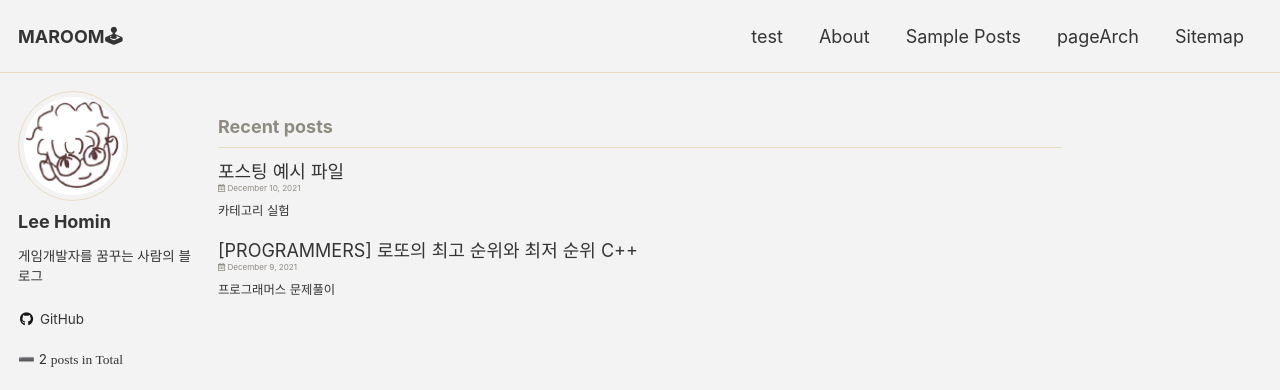
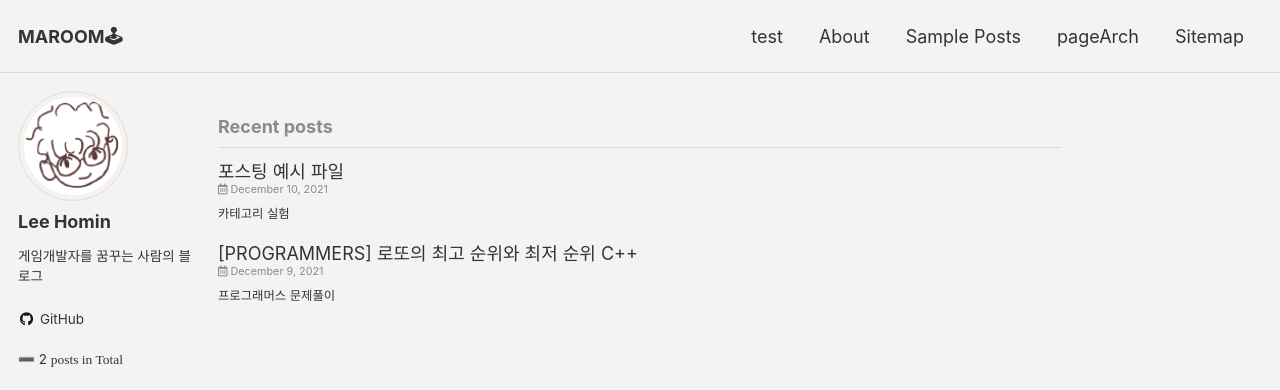
Before and after one commit to Squidward79/Squidward79.github.io, a Jekyll site: the page built from index.html, in a window 1280 px wide. Shown: the top 390 px of the page. Built offline with Jekyll 4.4.1, drawn with Linux system fonts in a browser that asks for light colours; cached includes are drawn as plain includes; the list of posts is cut into pages by our own code.

Commit message:
사이즈 조정중

```diff
--- a/_includes/archive-single.html
+++ b/_includes/archive-single.html
@@ -20,7 +20,7 @@
     <div class="archive__item-title no_toc" itemprop="headline">
       <span>
       {% if post.link %}
-        <a href="{{ post.link }}">{{ title }}</a> <a href="{{ post.url | relative_url }}" rel="permalink">
+        <a href="{{ post.link }}">{{ title }}</a>  <!-- <a href="{{ post.url | relative_url }}" rel="permalink"> -->
          <!--  <i class="fas fa-link" aria-hidden="true" title="permalink"></i><span class="sr-only">Permalink</span></a> -->
 
       {% else %}
@@ -28,9 +28,9 @@
       {% endif %}
       </span>
 
-      <small>
+      <span>
       {% include page__meta.html type=include.type %}
-      </small>
+      </span>
     </div>
     {% if post.excerpt %}<p class="archive__item-excerpt" itemprop="description">{{ post.excerpt | markdownify | strip_html | truncate: 160 }}</p>{% endif %}
   </article>
```
